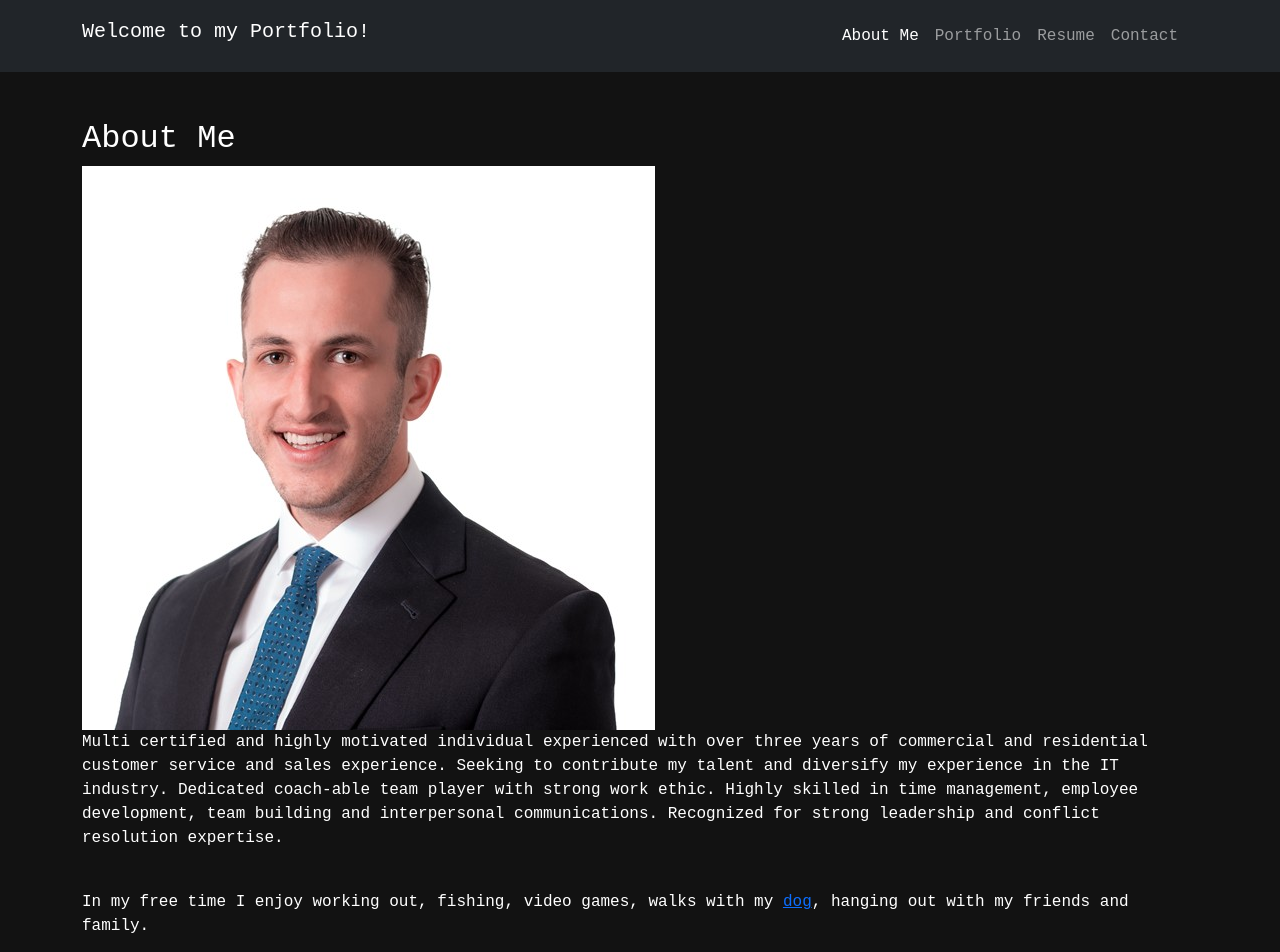
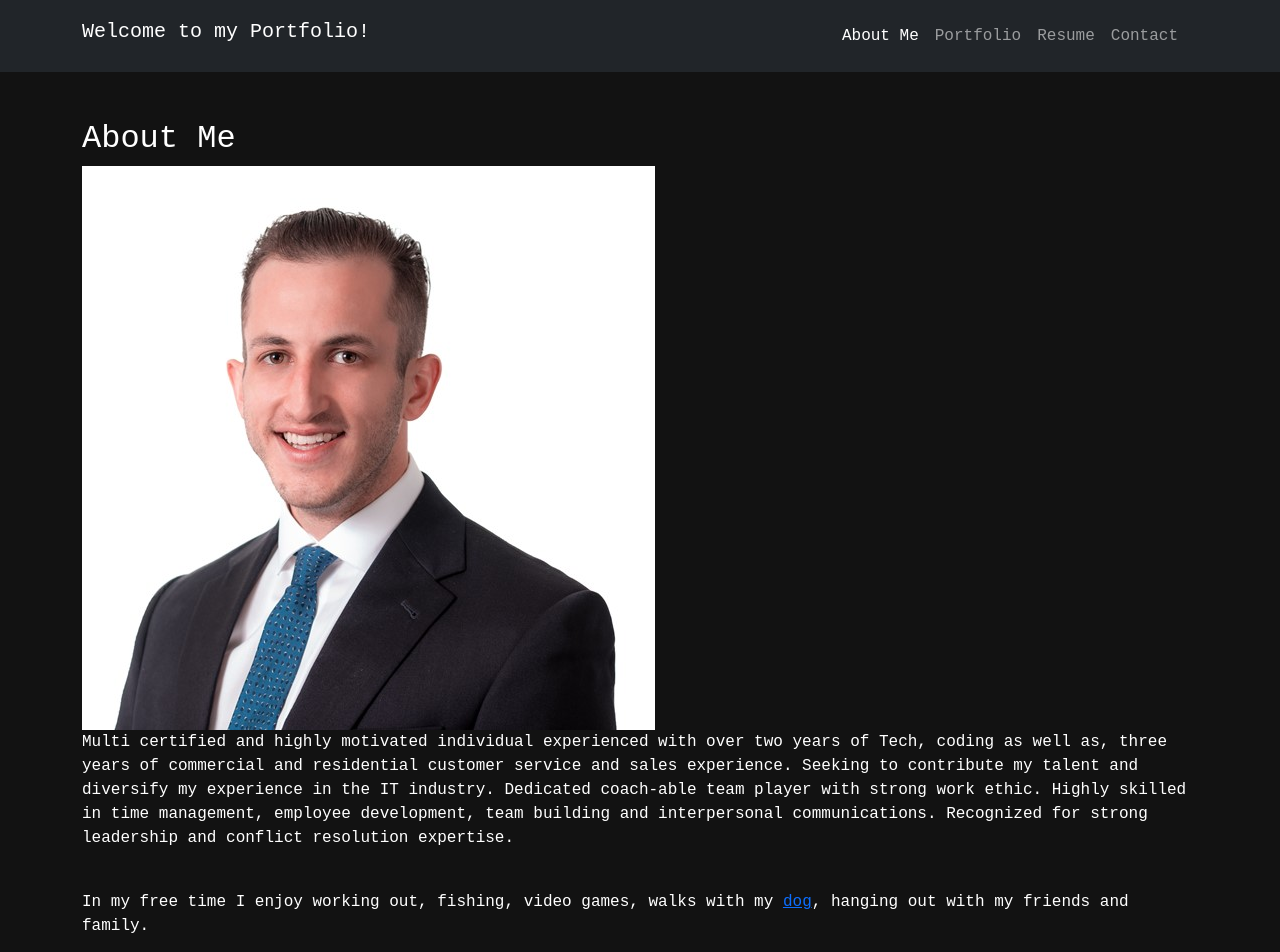
Before and after one commit to maxbonetti/super-dew-9000, a React (Vite) app: page / in a window 1280 px wide. Shown: the top 952 px of the page. Built offline with nearby package versions, Linux system fonts and the light colour scheme.

Commit message:
fixed about me

```diff
--- a/src/Pages/AboutMe.jsx
+++ b/src/Pages/AboutMe.jsx
@@ -7,7 +7,7 @@ const AboutMe = () => {
             <h2>About Me</h2>
             <img src="/Images/Picture1.jpg" alt="Professional Photo of Myself" />
             <p>
-                Multi certified and highly motivated individual experienced with over three years of commercial and residential customer service and sales
+                Multi certified and highly motivated individual experienced with over two years of Tech, coding as well as, three years of commercial and residential customer service and sales
                 experience. Seeking to contribute my talent and diversify my experience in the IT industry. Dedicated coach-able team player
                 with strong work ethic. Highly skilled in time management, employee development, team building and interpersonal
                 communications. Recognized for strong leadership and conflict resolution expertise.
```
